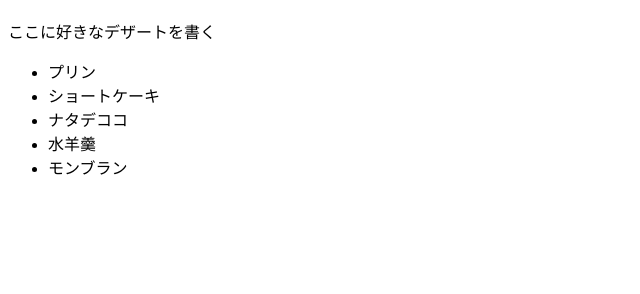
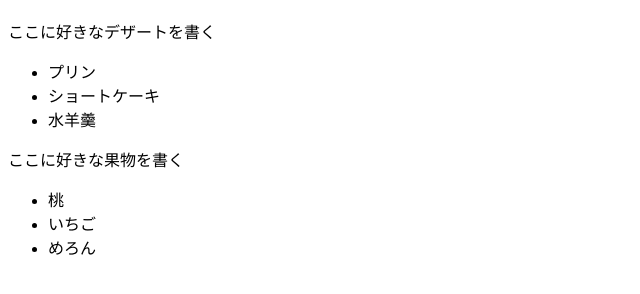
Before and after one commit to kaori-s/test, a plain HTML site: page index.html in a window 1280 px wide. Shown: the part 70-364 px from the top of the page, without its empty margins (0-640 px from the left). Drawn offline with Linux system fonts and the light colour scheme.

Commit message:
テストコミット01

```diff
--- a/index.html
+++ b/index.html
@@ -13,8 +13,13 @@
  <ul>
 	<li>プリン</li>
 	<li>ショートケーキ</li>
-	<li>ナタデココ</li>
 	<li>水羊羹</li>
-	<li>モンブラン</li>
  </ul>
+  <p>ここに好きな果物を書く</p>
+ <ul>
+	<li>桃</li>
+	<li>いちご</li>
+	<li>めろん</li>
+ </ul>
+
 </body>
```
